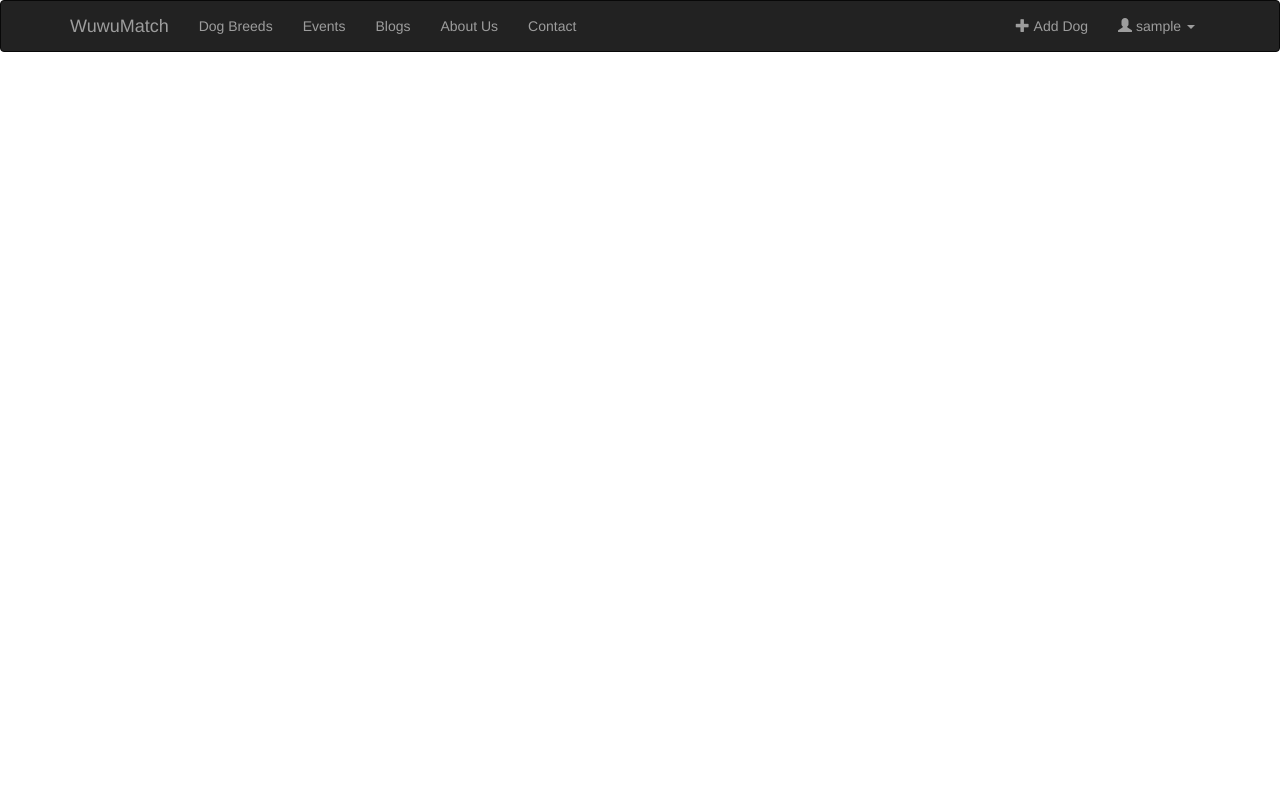
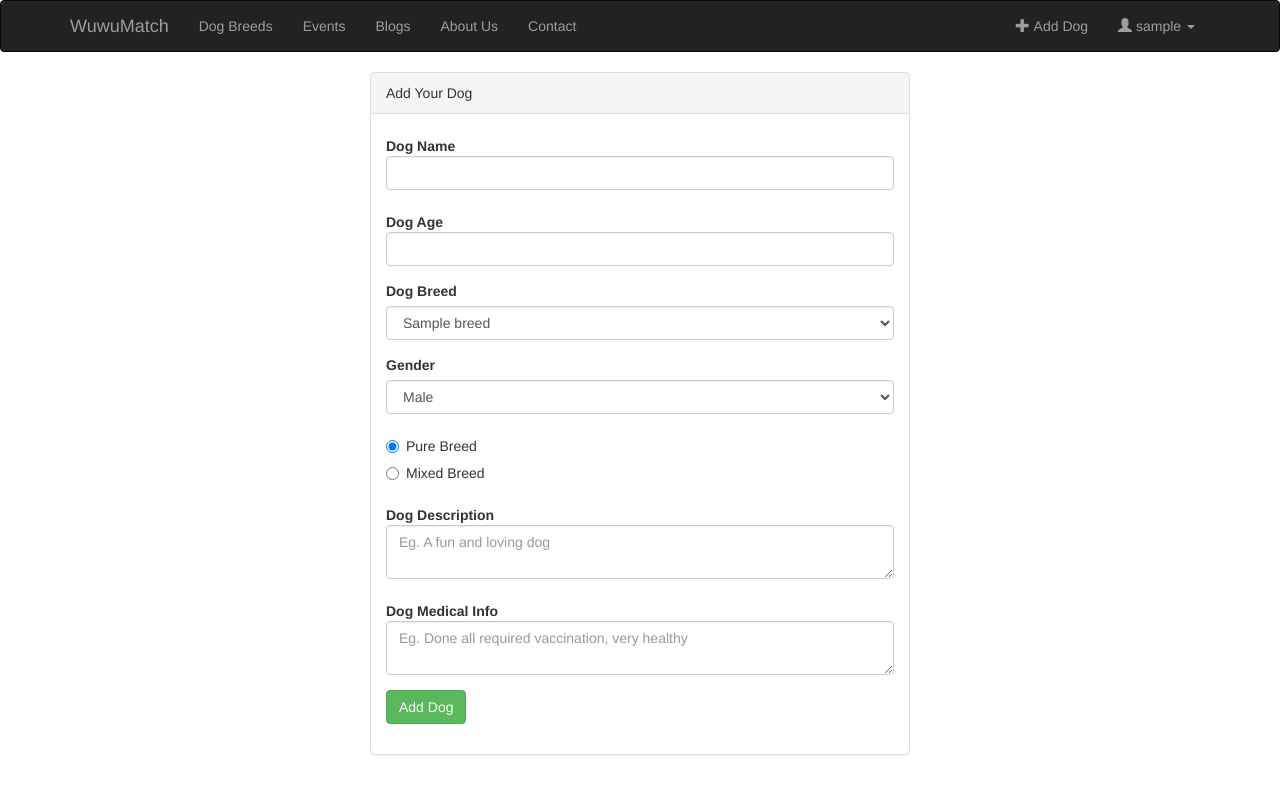
Before and after one commit to MavisMavis/wuwumatch, a PHP site: page /add.php in a window 1280 px wide. Run offline with PHP 8.4, Linux system fonts and the light colour scheme; the visitor is signed in with stand-in values (Sample User, id 1); tables that the repository leaves empty or names only in its code hold one stand-in row (values such as "Sample post").

Commit message:
add dog update

```diff
--- a/add.php
+++ b/add.php
@@ -6,6 +6,37 @@ include 'templates/header.php';
 
 if (!isset($_SESSION['logged_in'])) {
     redirect('signin.php');
+}
+
+// get breeds
+$breeds = getBreeds($mysqli);
+
+if (isset($_POST['submit'])) {
+    if (!empty($_POST['dogname']) && !empty($_POST['dogage']) && !empty($_POST['gender']) && !empty($_POST['breeds']) && !empty($_POST['optPure']) && !empty($_POST['dogdesc']) && !empty($_POST['dogmed'])) {
+
+        $name = $_POST['dogname'];
+        $age = $_POST['dogage'];
+        $gender = $_POST['gender'];
+        $breed = $_POST['breeds'];
+        $optpure = ($_POST['optPure'] == 'pure')? 1 : 0;
+        $desc = $_POST['dogdesc'];
+        $med = $_POST['dogmed'];
+
+        // insert into db
+        $q = $mysqli->prepare("INSERT INTO dogs(name, breed_id, breed_type, gender, age, description, medical_desc) VALUES (?, ?, ?, ?, ?, ?, ?)");
+        $q->bind_param('sssssss', $name, $breed, $optpure, $gender, $age, $desc, $med);
+        $q->execute();
+
+        if($q->affected_rows == 1) {
+            // successfully inserted
+            $success = 'Succesfully added your dog, <a href="#">Click here to see your dog here</a>';
+        } else {
+            $error = 'Unable to add your dog, try again later';
+        }
+
+    } else {
+        $error = "Please fill up all fields";
+    }
 }
 ?>
 
@@ -17,7 +48,89 @@ include 'templates/menu.php';
 
 <!-- Page Content -->
 <div class="container">
+    <div class="col-md-6 col-md-offset-3">
+        <div class="panel panel-default">
+            <div class="panel-heading">
+                Add Your Dog
+            </div>
+            <div class="panel-body">
+                <?php
+                    if (isset($error)) {
+                        echo '<div class="alert alert-danger">'.$error.'</div>';
+                    }
 
+                    if (isset($success)) {
+                        echo '<div class="alert alert-success">'.$success.'</div>';
+                    }
+                ?>
+                <div class="col-md-12">
+                    <form class="form-horizontal" action="add.php" method="post">
+
+                        <div class="form-group">
+                            <label for="dogname" class="control-label">Dog Name</label>
+                            <input type="text" id="dogname" name="dogname" class="form-control" required/>
+                        </div>
+
+                        <div class="form-group">
+                            <label for="dogage" class="control-label">Dog Age</label>
+                            <input type="number" id="dogage" name="dogage"  class="form-control" required/>
+                        </div>
+
+                        <div class="form-group">
+                            <label>Dog Breed</label>
+                            <select id="breeds" name="breeds" class="form-control">
+                                <?php
+                                    foreach ($breeds as $breed)
+                                    {
+                                        echo '<option value="'.$breed['id'].'">'.$breed['name'].'</option>';
+                                    }
+                                ?>
+                            </select>
+                        </div>
+
+                        <div class="form-group">
+                            <label for="gender">Gender</label>
+                            <select name="gender" id="gender" class="form-control">
+                                <option value="Male">Male</option>
+                                <option value="Female">Female</option>
+                            </select>
+                        </div>
+
+                        <div class="form-group">
+                            <div class="radio">
+                                <label>
+                                    <input type="radio" name="optPure" id="pure" value="pure" checked>
+                                    Pure Breed
+                                </label>
+                            </div>
+                            <div class="radio">
+                                <label>
+                                    <input type="radio" name="optPure" id="mixed" value="mixed">
+                                    Mixed Breed
+                                </label>
+                            </div>
+                        </div>
+
+                        <div class="form-group">
+                            <label for="dogdesc" class="control-label">Dog Description</label>
+                            <textarea name="dogdesc" id="dogdesc" placeholder="Eg. A fun and loving dog"  class="form-control" required></textarea>
+                        </div>
+
+                        <div class="form-group">
+                            <label for="dogmed" class="control-label">Dog Medical Info</label>
+                            <textarea name="dogmed" id="dogmed" placeholder="Eg. Done all required vaccination, very healthy" class="form-control" required></textarea>
+                        </div>
+
+                        <div class="form-group">
+                            <input type="submit" name="submit" class="btn btn-success" value="Add Dog"/>
+                        </div>
+
+                    </form>
+                </div>
+
+            </div>
+        </div>
+    </div>
 </div>
 
 <?php
--- a/css/style.css
+++ b/css/style.css
@@ -6,3 +6,27 @@
     color:#fff;
     text-shadow: 2px 2px 3px rgba(0, 0, 0, 0.9);
 }
+
+.uploadImages {
+    display: block;
+    width: 100%;
+    background-color: transparent;
+}
+
+.uploadImages ul {
+    list-style: none;
+    padding: 0;
+    margin: 0;
+}
+
+.uploadImages li.image {
+    float:left;
+    margin: 5px;
+    width: 250px;
+    height: 250px;
+    background-size: cover;
+    background-color:#eee;
+    background-position: center center;
+    border: 1px solid #ccc;
+
+}
--- a/helper.php
+++ b/helper.php
@@ -1,6 +1,20 @@
 <?php
+
+
 function redirect($url, $permanent = false)
 {
     header('Location: ' . $url, true, $permanent ? 301 : 302);
     exit();
 }
+
+function getBreeds($mysqli)
+{
+    $q = $mysqli->query("SELECT * FROM breeds");
+
+    $results = [];
+    while ($row = $q->fetch_array(MYSQLI_ASSOC)) {
+        $results[] = $row;
+    }
+
+    return $results;
+}
--- a/templates/footer.php
+++ b/templates/footer.php
@@ -1,4 +1,4 @@
 
 <script src="https://ajax.googleapis.com/ajax/libs/jquery/2.2.4/jquery.min.js"></script>
-<script src="/js/script.js"></script>
+<script src="js/script.js"></script>
 <script src="https://cdnjs.cloudflare.com/ajax/libs/twitter-bootstrap/3.3.6/js/bootstrap.min.js"></script>
```
Also changed, not shown: handle_upload.php (added, +14 -0 lines).
